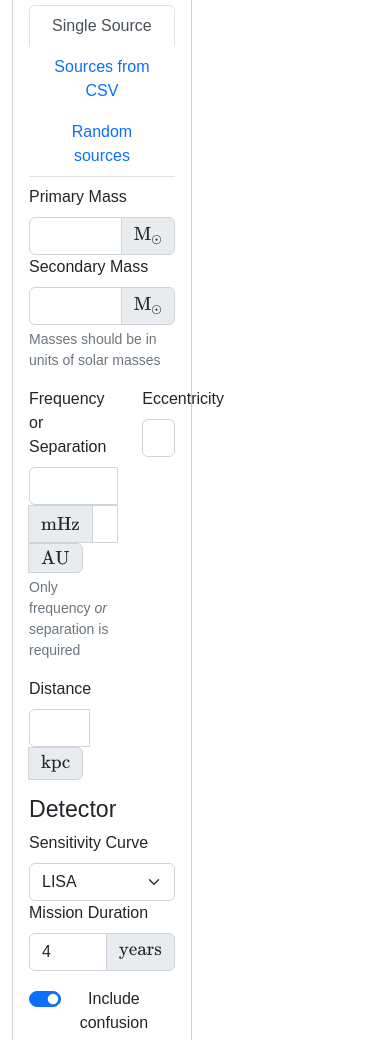
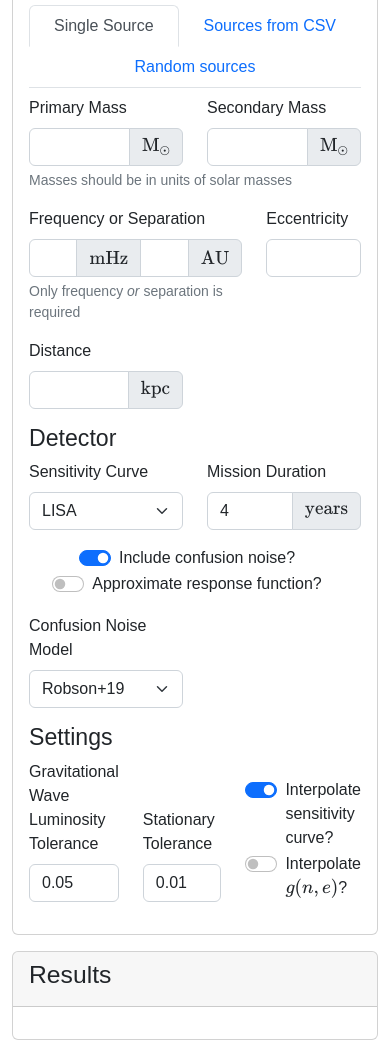
Before and after one commit to TeamLEGWORK/LEGWORK-online, a plain HTML site: page html/main.html in a window 390 px wide. Shown: the part 621-1661 px from the top of the page. Drawn offline with nearby package versions, Linux system fonts and the light colour scheme; a web font is replaced by a local one.

Commit message:
make the page more responsive

```diff
--- a/html/main.html
+++ b/html/main.html
@@ -63,7 +63,7 @@
     </div>
     <div class="container">
         <div class="row">
-            <div class="col">
+            <div class="col-12 col-md-6 mb-3 mb-md-0">
                 <div class="card">
                     <div class="card-header">
                         <h2>Inputs</h2>
@@ -231,13 +231,12 @@
                     </div>
                 </div>
             </div>
-            <div class="col">
-                <div class="form-box">
-                    <div class="row">
-                        <div class="col">
-                            <h3>Results</h3>
-                        </div>
+            <div class="col-12 col-md-6">
+                <div class="card">
+                    <div class="card-header">
+                        <h2>Results</h2>
                     </div>
+                    <div class="card-body"></div>
                 </div>
             </div>
         </div>
```
